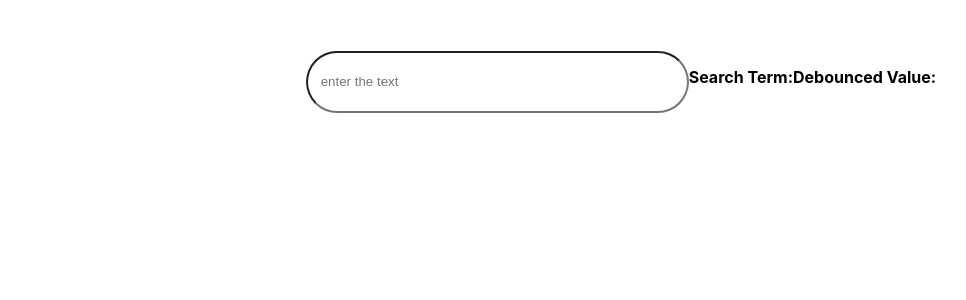
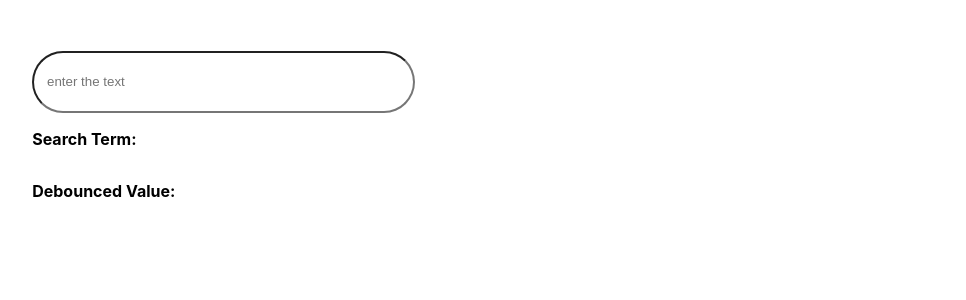
Before and after one commit to khankadir193/reactjs-interviewbased-projects, a React (Create React App) app: page / in a window 1280 px wide. Shown: the top 300 px of the page, without its empty margins (19-985 px from the left). Built offline with nearby package versions, Linux system fonts and the light colour scheme.

Commit message:
debounced value

```diff
--- a/src/Debounce/DebounceComp.js
+++ b/src/Debounce/DebounceComp.js
@@ -25,7 +25,7 @@ const DebounceExample = () => {
 
 
     return (
-        <div style={{ display: 'flex', justifyContent: 'center', margin: '4vw' }}>
+        <div style={{ display: 'flex', justifyContent: 'center', margin: '4vw',flexDirection:'column' }}>
             <input type="text" name="text" placeholder="enter the text" onChange={handleChange} style={{ width: '30%', height: '4vh', borderRadius: '3vw', padding: '1vw' }} />
             <p>
                 <strong>Search Term:</strong> {searchTerm}
```
